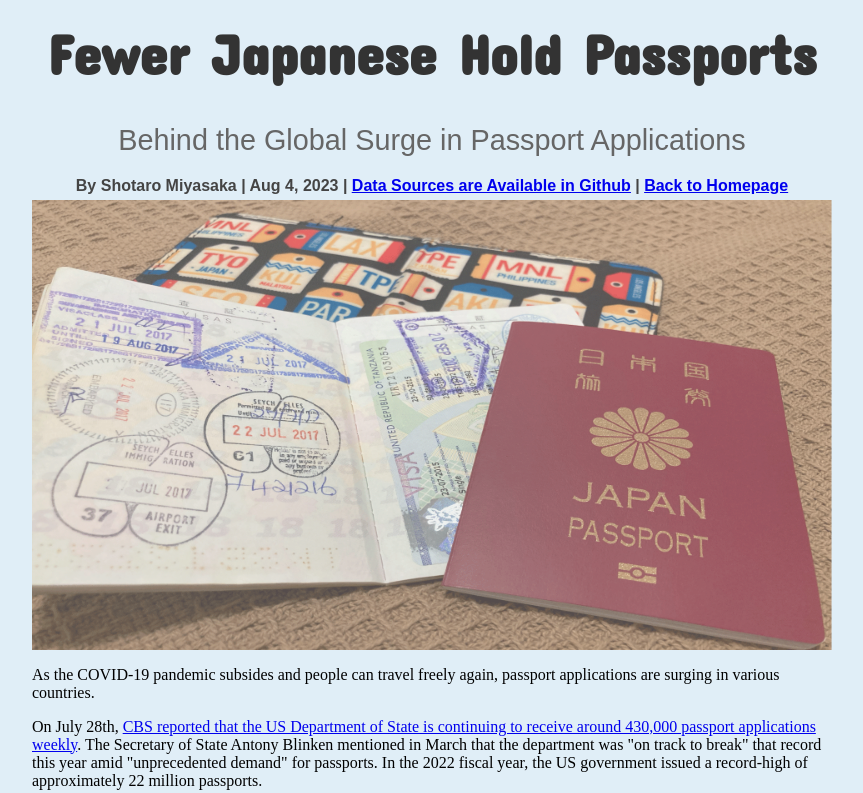
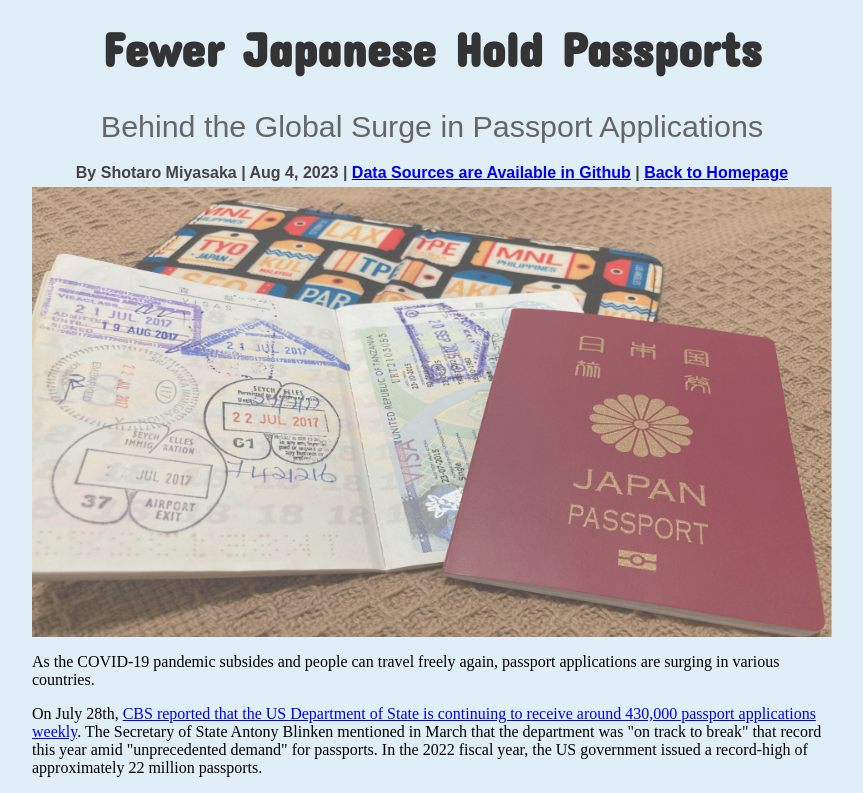
Before and after one commit to sho-miyasaka/project-04, a plain HTML site: page index.html in a window 1280 px wide. Shown: the top 793 px of the page, without its empty margins (208-1071 px from the left). Drawn offline with nearby package versions, Linux system fonts and the light colour scheme; a script that the page names is missing; a web font is replaced by a local one.

Commit message:
Update index.html

```diff
--- a/index.html
+++ b/index.html
@@ -52,9 +52,8 @@
             opacity: 0.7;
         }
 
-
         .headline {
-            font-size: 3.5rem;
+            font-size: 3rem;
             font-family: 'Concert One', sans-serif;
             font-weight: bold;
             color: #333;
@@ -65,7 +64,7 @@
 
         .subheadline {
             font-family: 'Adelle Sans', sans-serif;
-            font-size: 1.8rem;
+            font-size: 1.9rem;
             font-weight: normal;
             color: #666;
             margin-bottom: 20px;
```
